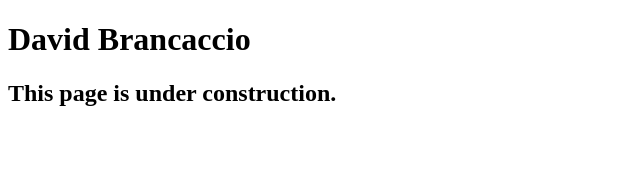
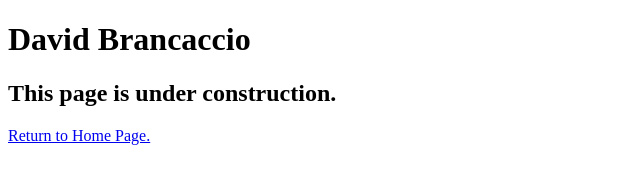
Before and after one commit to ececere1327/A07, a plain HTML site: page A07/speakers/brancaccio.html in a window 1280 px wide. Shown: the whole page, without its empty margins (0-640 px from the left). Drawn offline with Linux system fonts and the light colour scheme.

Commit message:
Update brancaccio.html

```diff
--- a/A07/speakers/brancaccio.html
+++ b/A07/speakers/brancaccio.html
@@ -11,6 +11,7 @@
     <main>
 	    <h1>David Brancaccio</h1>
 	    <h2>This page is under construction.</h2>
+	    <a href="https://ececere1327.github.io/A07/index.html">Return to Home Page.</a>
     </main>
 </body>
 
```
